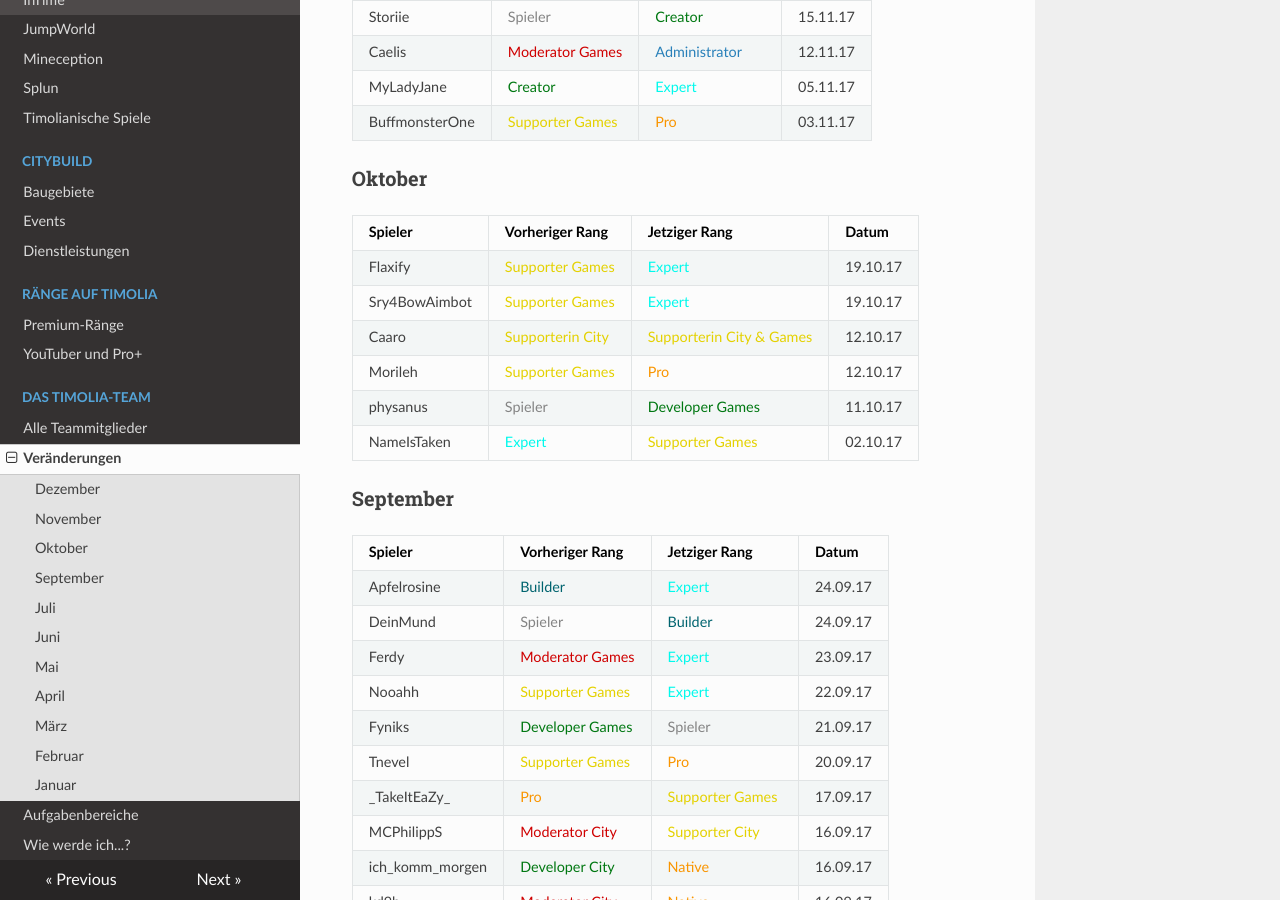
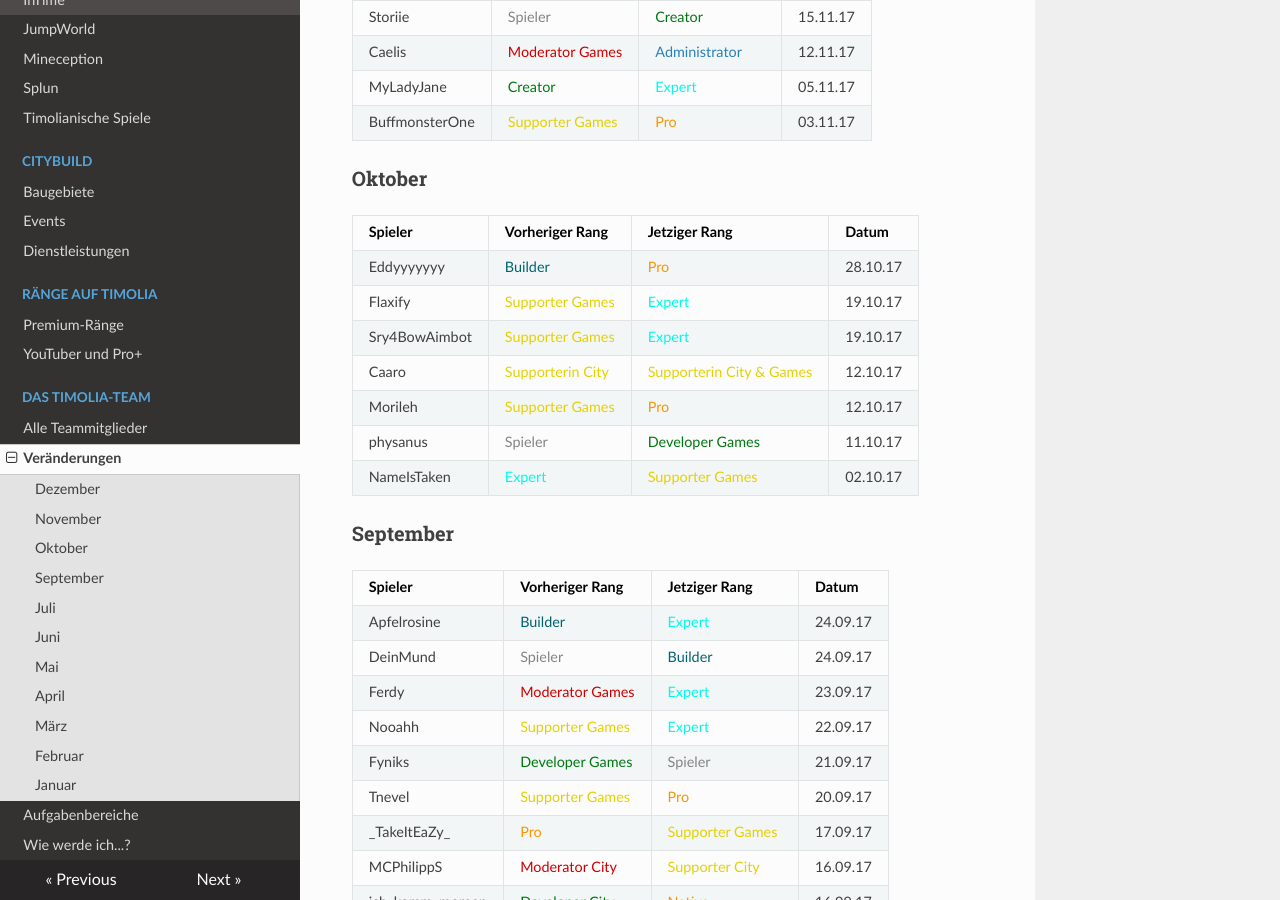
Before and after one commit to TimoliaDE/HowTo, an MkDocs documentation site: the page built from docs/team/changes.md, in a window 1280 px wide and 900 px high, scrolled down 893 px. Built offline with MkDocs 1.6.1, drawn with Linux system fonts in a browser that asks for light colours; nearby versions of some CDN libraries; old or Windows-style settings are respelled for this version of MkDocs.

Commit message:
Update changes.md

```diff
--- a/docs/team/changes.md
+++ b/docs/team/changes.md
@@ -31,6 +31,7 @@ Hier werden alle Aus- und Eintritte, bzw. Beförderungen und Degradierungen aufg
 ###<strong>Oktober</strong>
 | Spieler | Vorheriger Rang | Jetziger Rang | Datum |
 | ------ | ------ | ------ | ------ |
+|Eddyyyyyyy | <span style="color:#00646F">Builder</span> | <span style="color:#F99500">Pro</span> | 28.10.17 |
 |Flaxify | <span style="color:#E4D100">Supporter Games</span> | <span style="color:#00F9EC">Expert</span> | 19.10.17 |
 |Sry4BowAimbot | <span style="color:#E4D100">Supporter Games</span> | <span style="color:#00F9EC">Expert</span> | 19.10.17 |
 |Caaro | <span style="color:#E4D100">Supporterin City</span> | <span style="color:#E4D100">Supporterin City & Games</span> | 12.10.17 |
```
